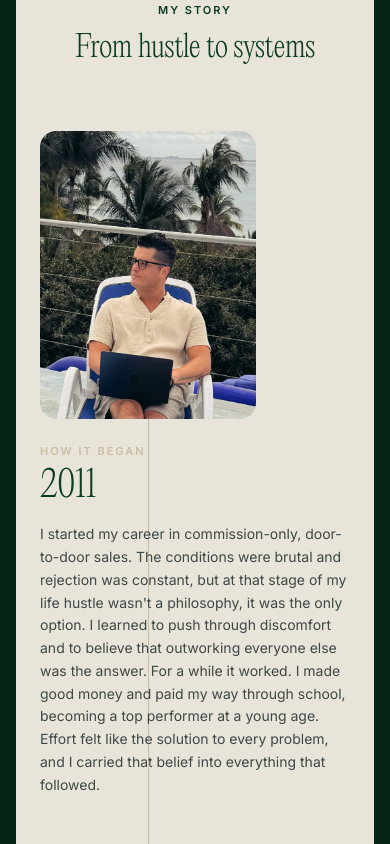
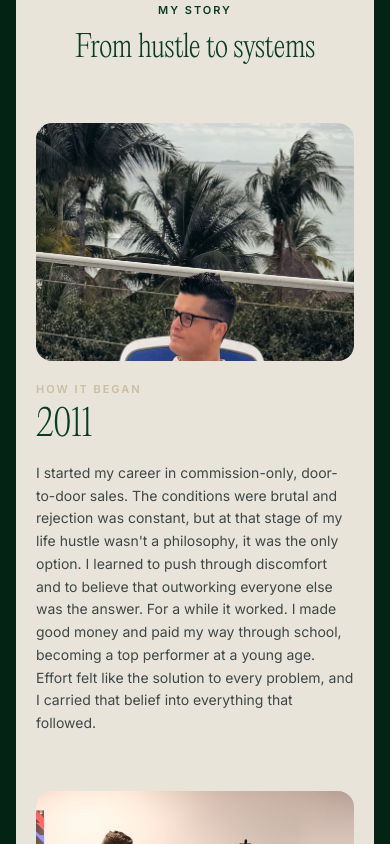
Before and after one commit to thenikvassev/nikvassev-site, a Next.js app: page /about in a window 390 px wide. Shown: the part 2780-3624 px from the top of the page. Built offline with nearby package versions, Linux system fonts and the light colour scheme; what @nitrosend/sdk would draw is missing.

Commit message:
Fix About timeline mobile: hide spine, full-width photo, left text

```diff
--- a/src/components/TimelineJourney.tsx
+++ b/src/components/TimelineJourney.tsx
@@ -27,7 +27,7 @@ export function TimelineJourney({
       className="bg-forest-dark px-4 py-16 sm:px-6 md:px-8 md:py-24"
       aria-labelledby={headingId}
     >
-      <div className="mx-auto max-w-5xl rounded-3xl bg-cream px-6 py-12 sm:px-10 md:px-16 md:py-20 lg:px-20">
+      <div className="mx-auto max-w-5xl rounded-3xl bg-cream px-5 py-12 sm:px-10 md:px-16 md:py-20 lg:px-20">
         <header className="text-center">
           {eyebrow ? <p className="section-label">{eyebrow}</p> : null}
           <h2
@@ -38,28 +38,29 @@ export function TimelineJourney({
           </h2>
         </header>
 
-        <ol className="relative mt-14 space-y-16 [--image-col:13.5rem] sm:mt-16 md:mt-20 md:space-y-24 md:[--image-col:15.5rem]">
+        <ol className="relative mt-14 space-y-14 sm:mt-16 md:mt-20 md:space-y-24 md:[--image-col:15.5rem]">
+          {/* Spine only on desktop — on mobile it cut through the stacked text */}
           <div
             aria-hidden
-            className="absolute inset-y-0 left-[calc(var(--image-col)/2)] w-px bg-tan"
+            className="pointer-events-none absolute inset-y-0 left-[calc(var(--image-col)/2)] hidden w-px bg-tan md:block"
           />
           {entries.map((entry) => (
             <li
               key={entry.year}
-              className="relative grid items-start gap-6 md:grid-cols-[var(--image-col)_minmax(0,1fr)] md:gap-12 lg:gap-16"
+              className="relative grid items-start gap-5 md:grid-cols-[var(--image-col)_minmax(0,1fr)] md:gap-12 lg:gap-16"
             >
-              <div className="relative z-10 w-[var(--image-col)]">
-                <div className="relative aspect-[3/4] overflow-hidden rounded-card">
+              <div className="relative z-10 w-full md:w-[var(--image-col)]">
+                <div className="relative aspect-[4/3] overflow-hidden rounded-card md:aspect-[3/4]">
                   <Image
                     src={entry.image}
                     alt={entry.imageAlt}
                     fill
                     className="object-cover object-top"
-                    sizes="(min-width: 768px) 248px, 216px"
+                    sizes="(min-width: 768px) 248px, 100vw"
                   />
                 </div>
               </div>
-              <div>
+              <div className="text-left">
                 <p className="font-sans text-[11px] font-semibold uppercase tracking-section text-tan">
                   {entry.title}
                 </p>
```
